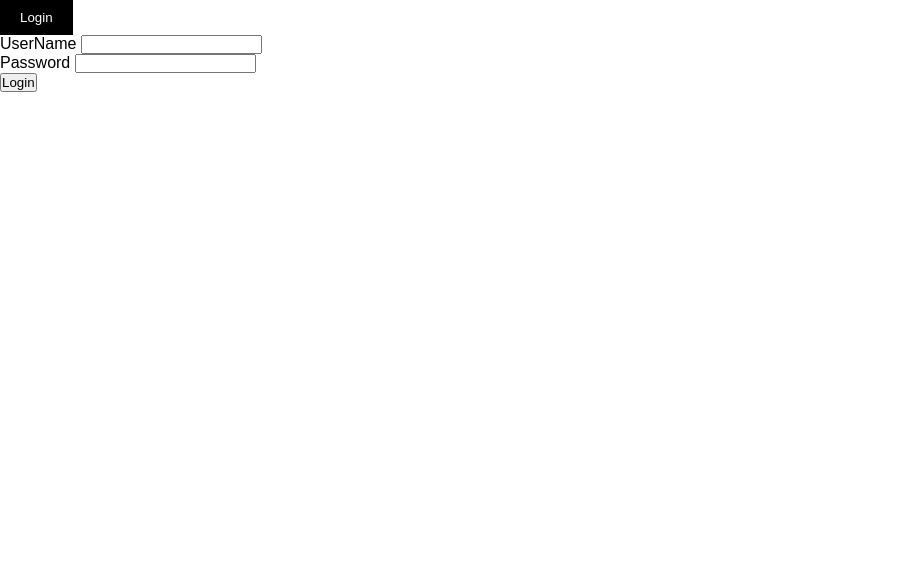
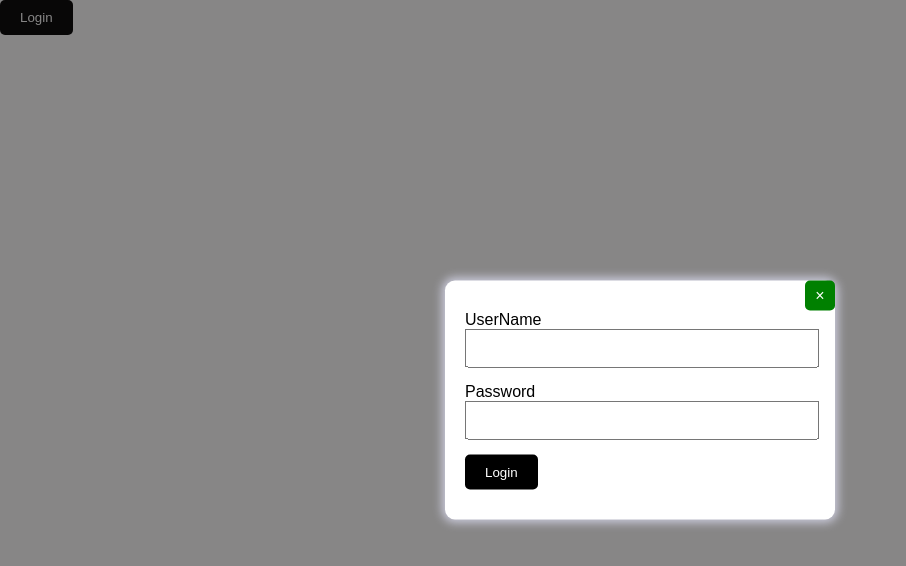
Before and after one commit to santoshy1101/HTML-CSS-PRACTICE, a plain HTML site: page modal/index.html in a window 1280 px wide. Both pictures are taken after a click on the button "Login". Shown: the whole page, without its empty margins (0-906 px from the left). Drawn offline with Linux system fonts and the light colour scheme.

Commit message:
added login form modal

```diff
--- a/modal/index.html
+++ b/modal/index.html
@@ -18,22 +18,67 @@
             color: white;
             padding: 10px 20px;
             border: none;
+            cursor: pointer;
+            border-radius:5px ;
+
+
         }
         .overlay{
             height: 100vh;
             width: 100%;
-            background: rgba(0, 0,0,0.5);
+            background: rgba(16, 15, 15, 0.5);
             position: fixed;
             top: 0%;
             z-index: -1;
             opacity: 0;
+            transition: 1s;
+        }
+
+        .loginform{
+            width: 350px;
+            background-color:white;
+            padding: 30px 20px;
+            position: absolute;
+            left:-50%;
+            top:50%;
+            transform: translate(-50%,-50%);
+            box-shadow: 0px 0px 10px 3px #ccd;
+            transition: 2s;
+            z-index: 5;
+            border-radius:10px;
+        }
+        .loginform input{
+            width: 100%;
+            margin-bottom: 15px;
+            height: 35px;
+        }
+        .loginform span{
+            position: absolute;
+            right:0px;
+            top:0px;
+            width: 30px;
+            height: 30px;
+            background-color: green;
+            text-align: center;
+            color: white;
+            line-height: 30px;
+            cursor: pointer;
+            border-radius:5px ;
+        }
+        .showoverlay{
+            opacity: 1;
+            z-index: 1;
+        }
+        .showloginform{
+            left: 50%;
         }
     </style>
 </head>
 <body>
-    <button class="login-btn">Login</button>
-    <div class="overlay"></div>
+    <button class="login-btn" onclick="showModal()">Login</button>
+    <div class="overlay" onclick="closeModal()"  ></div>
     <div class="loginform">
+        <span onclick="closeModal()" >&times</span>
         <form action="">
             <div>
                 <label for="">UserName</label>
@@ -43,9 +88,24 @@
                 <label for="">Password</label>
                 <input type="password">
             </div>
-            <button>Login</button>
+            <button class="login-btn">Login</button>
         </form>
     </div>
 
 </body>
+<script>
+    function showModal(){
+        document.querySelector(".overlay").classList.add("showoverlay")
+        document.querySelector(".loginform").classList.add("showloginform")
+    }
+    function closeModal(){
+        document.querySelector(".overlay").classList.remove("showoverlay")
+        document.querySelector(".loginform").classList.remove("showloginform")
+    }
+
+    const btnlogin = document.querySelector(".btn-login"); // BUtton
+    btnlogin.addEventListener("click",showModal) // Button Click
+
+
+</script>
 </html>
```
